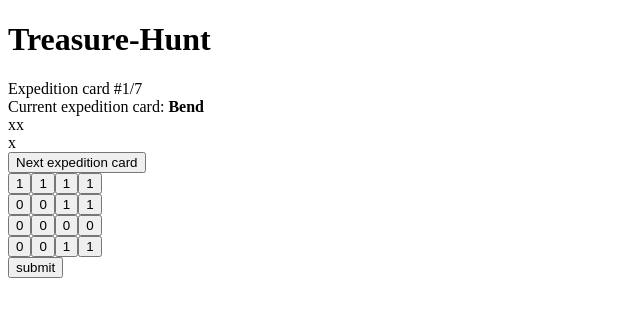
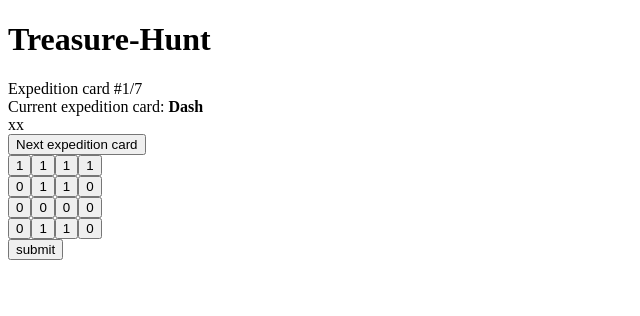
Before and after one commit to dstriz09/treasure-hunt, a React (Create React App) app: page / in a window 1280 px wide. Shown: the top 316 px of the page, without its empty margins (0-640 px from the left). Built offline with nearby package versions, Linux system fonts and the light colour scheme.

Commit message:
unworking

```diff
--- a/src/Board.js
+++ b/src/Board.js
@@ -7,9 +7,11 @@ import { CardContext } from "./CardContext";
 export default function Board() {
   const [state, setState] = useContext(CardContext);
 
+  let gameBoard = state.treasureDeck[state.currentTreasure].grid
+
   const randomTreasure =
     TREASURES[Math.floor(Math.random() * TREASURES.length)].grid;
-  const [gameBoard, setGameboard] = useState(randomTreasure);
+  // const [gameBoard, setGameboard] = useState(randomTreasure);
   const [turn, setTurn] = useState([
     [0, 0, 0, 0],
     [0, 0, 0, 0],
@@ -18,7 +20,7 @@ export default function Board() {
   ]);
 
   function handleClick(r, c) {
-    let squares = gameBoard.slice();
+    let squares = state.treasureDeck[state.currentTreasure].grid.slice();
     let turnBoard = turn.slice();
 
     if (squares[r][c] !== 1 && turnBoard[r][c] !== 1 && squares[r][c] !== "X") {
@@ -42,7 +44,7 @@ export default function Board() {
 
   function handleSubmit() {
 
-    const isValid = validateShape(turn, 'original', state.currentExpedition)
+    const isValid = validateShape(turn, 'original', state.expeditionDeck[state.currentRound])
 
     if (isValid) {
       console.log ("Shape is valid!")
--- a/src/CardContext.js
+++ b/src/CardContext.js
@@ -1,21 +1,31 @@
 import React, { useState } from "react";
-import { EXPEDITIONS } from "./cards";
+import { EXPEDITIONS, TREASURES } from "./cards";
 
 // Create the context. Empty function allows us to call setState
 export const CardContext = React.createContext([{}, () => {}]);
 
 export const newExpeditionDeck = () => {
-  let shuffled = EXPEDITIONS
-  .map((a) => ({sort: Math.random(), value: a}))
-  .sort((a, b) => a.sort - b.sort)
-  .map((a) => a.value)
-  return shuffled;
+  return shuffle(EXPEDITIONS);
+}
+
+export const newTreasureDeck = () => {
+  return shuffle(TREASURES);
+}
+
+const shuffle = (deck) => {
+  return deck
+    .map((a) => ({sort: Math.random(), value: a}))
+    .sort((a, b) => a.sort - b.sort)
+    .map((a) => a.value)
 }
 
 const CardContextProvider = (props) => {
   const [state, setState] = useState({
     expeditionDeck: newExpeditionDeck(),
-    currentRound: 1,
+    treasureDeck: newTreasureDeck(),
+    currentRound: 1, // seven rounds per phase
+    currentPhase: 1, // four phases per game
+    currentTreasure: 0
   });
 
   return (
--- a/src/cards.js
+++ b/src/cards.js
@@ -1,4 +1,3 @@
-// To do; add all eight expedition cards
 export const EXPEDITIONS = [
   {
     name: "Square",
@@ -80,12 +79,36 @@ export const TREASURES = [
     bonus: null
   },
   {
+    color: 'purple',
+    value: 14,
+    badge: false,
+    grid: [
+      [1, 1, 0, 0],
+      [0, 0, 0, 0],
+      [0, 0, 0, 0],
+      [0, 0, 0, 0],
+    ],
+    bonus: null
+  },
+  {
     color: 'orange',
     value: 12,
     badge: false,
     grid: [
       [0, 0, 1, 1],
       [0, 0, 0, 0],
+      [0, 0, 0, 0],
+      [1, 1, 0, 0],
+    ],
+    bonus: null
+  },
+  {
+    color: 'orange',
+    value: 12,
+    badge: false,
+    grid: [
+      [0, 0, 1, 0],
+      [0, 0, 1, 0],
       [0, 0, 0, 0],
       [1, 1, 0, 0],
     ],
@@ -104,8 +127,32 @@ export const TREASURES = [
     bonus: null
   },
   {
+    color: 'grey',
+    value: 8,
+    badge: false,
+    grid: [
+      [1, 1, 1, 1],
+      [0, 1, 1, 0],
+      [0, 0, 0, 0],
+      [0, 1, 1, 0],
+    ],
+    bonus: null
+  },
+  {
     color: 'green',
     value: 14,
+    badge: false,
+    grid: [
+      [1, 1, 1, 1],
+      [1, 0, 0, 0],
+      [0, 0, 1, 0],
+      [0, 0, 0, 0],
+    ],
+    bonus: null
+  },
+  {
+    color: 'green',
+    value: 10,
     badge: false,
     grid: [
       [1, 1, 1, 1],
```
